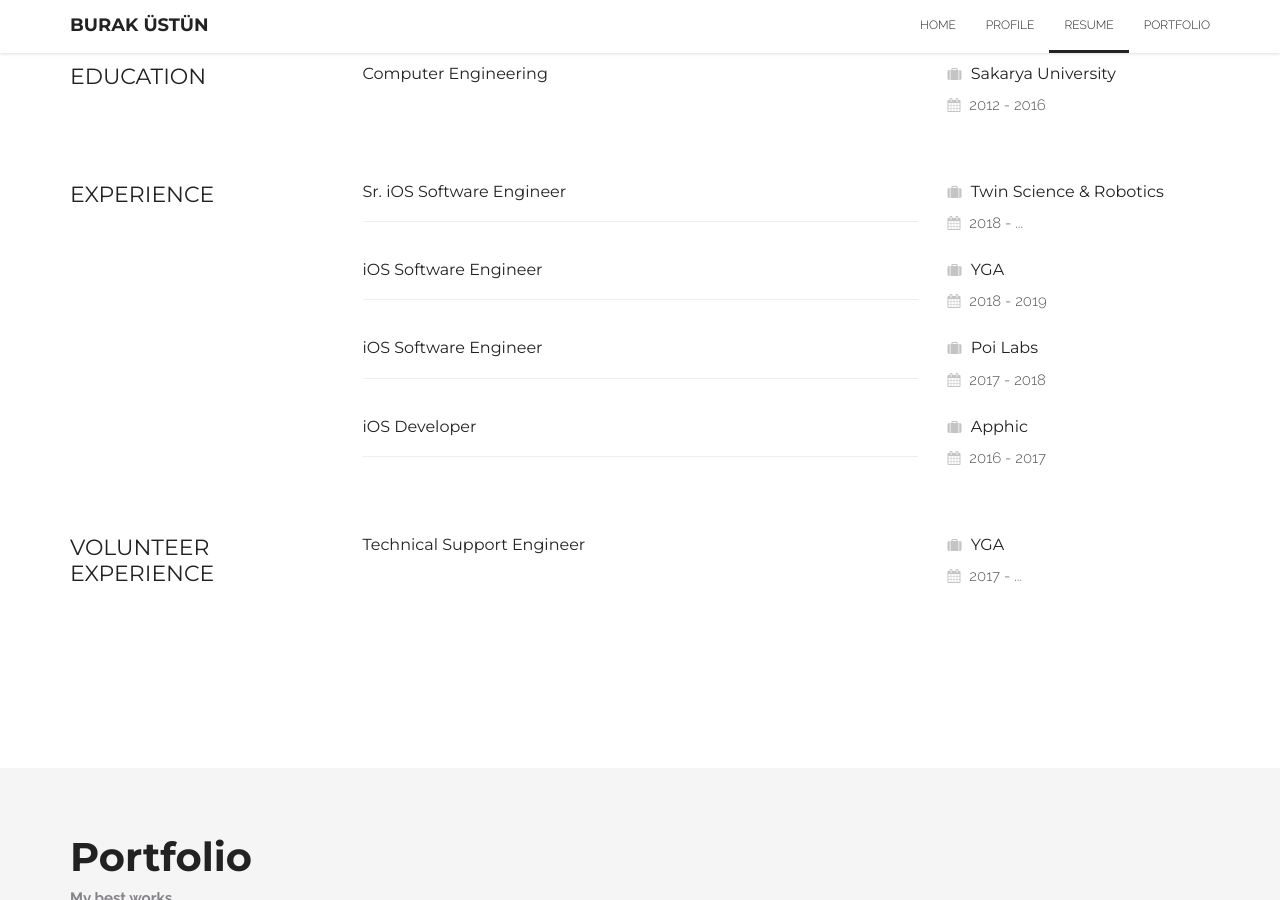
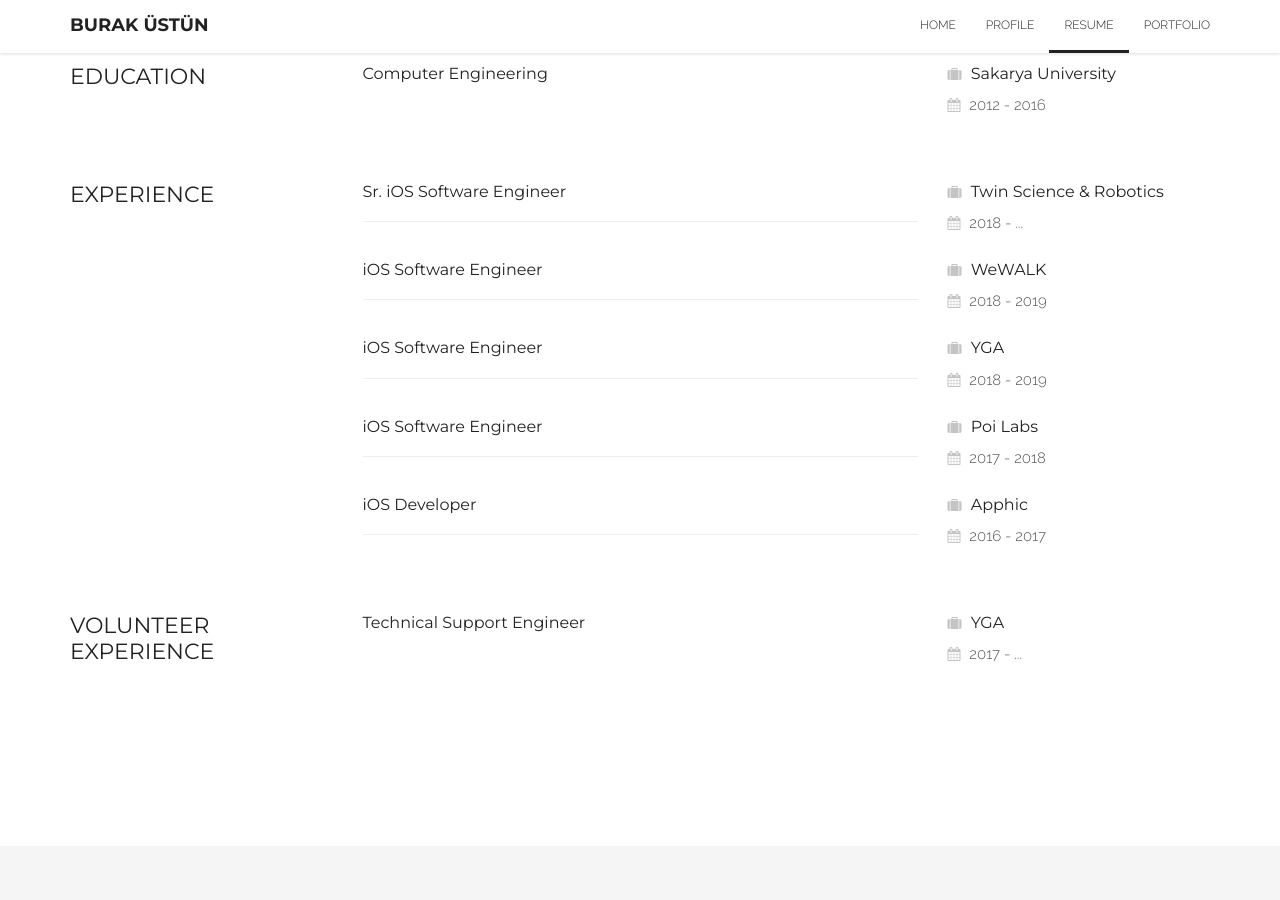
Before and after one commit to buracules/buracules.github.io, a Jekyll site: the page index.html, which Jekyll copies as it is, in a window 1280 px wide and 900 px high, scrolled down 2346 px. Built offline with Jekyll 4.4.1, drawn with Linux system fonts in a browser that asks for light colours.

Commit message:
Update index.html

```diff
--- a/index.html
+++ b/index.html
@@ -328,6 +328,18 @@
 						<div class="col-md-3 col-sm-4 resume-place wow bounceInRight">
 							<h4><i class="fa fa-suitcase"></i> Twin Science & Robotics</h4>
 							<i class="fa fa-calendar"></i> 2018 - ...
+							<hr class="visible-xs">
+						</div>
+
+						<div class="col-md-6 col-md-offset-3 col-sm-8 resume-item wow bounceInUp">
+							<h4>iOS Software Engineer</h4>
+							<p></p>
+							<hr class="hidden-xs">
+						</div>
+
+						<div class="col-md-3 col-sm-4 resume-place wow bounceInRight">
+							<h4><i class="fa fa-suitcase"></i> WeWALK</h4>
+							<i class="fa fa-calendar"></i> 2018 - 2019
 							<hr class="visible-xs">
 						</div>
 
```
